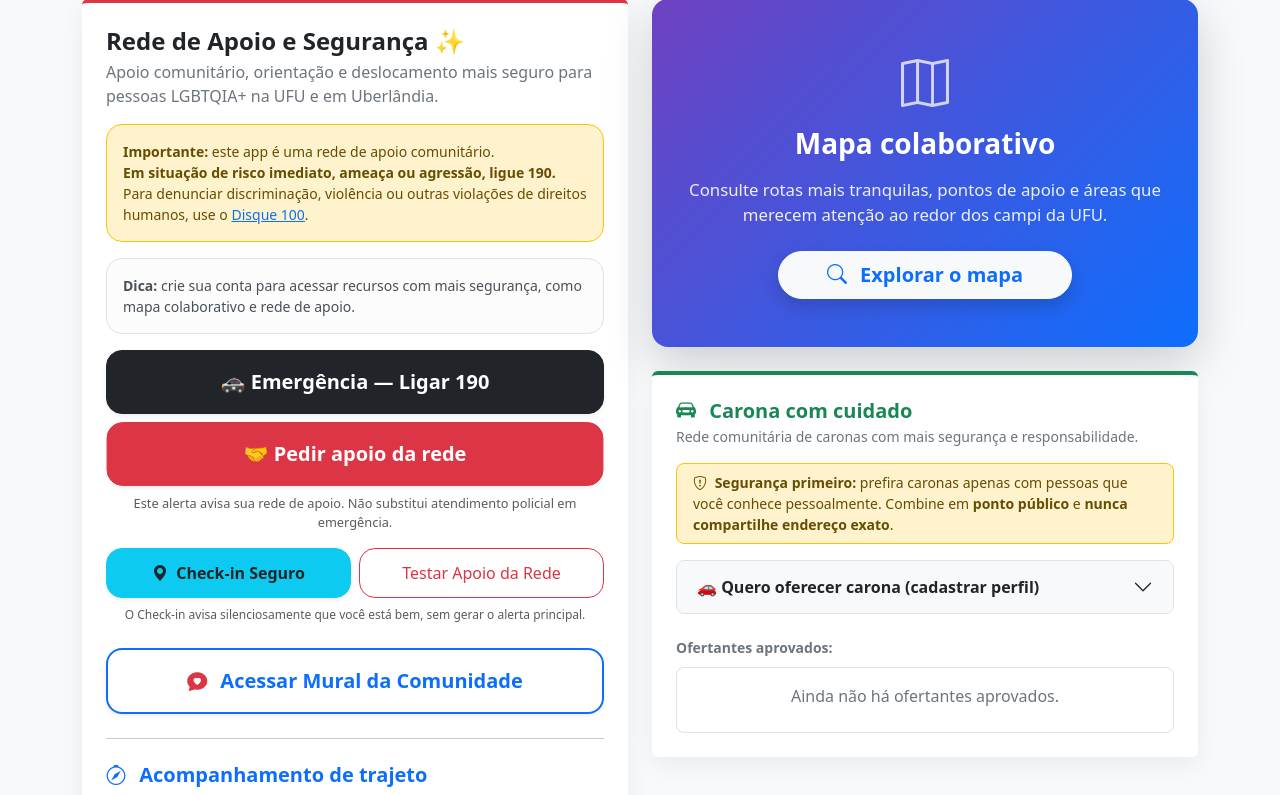
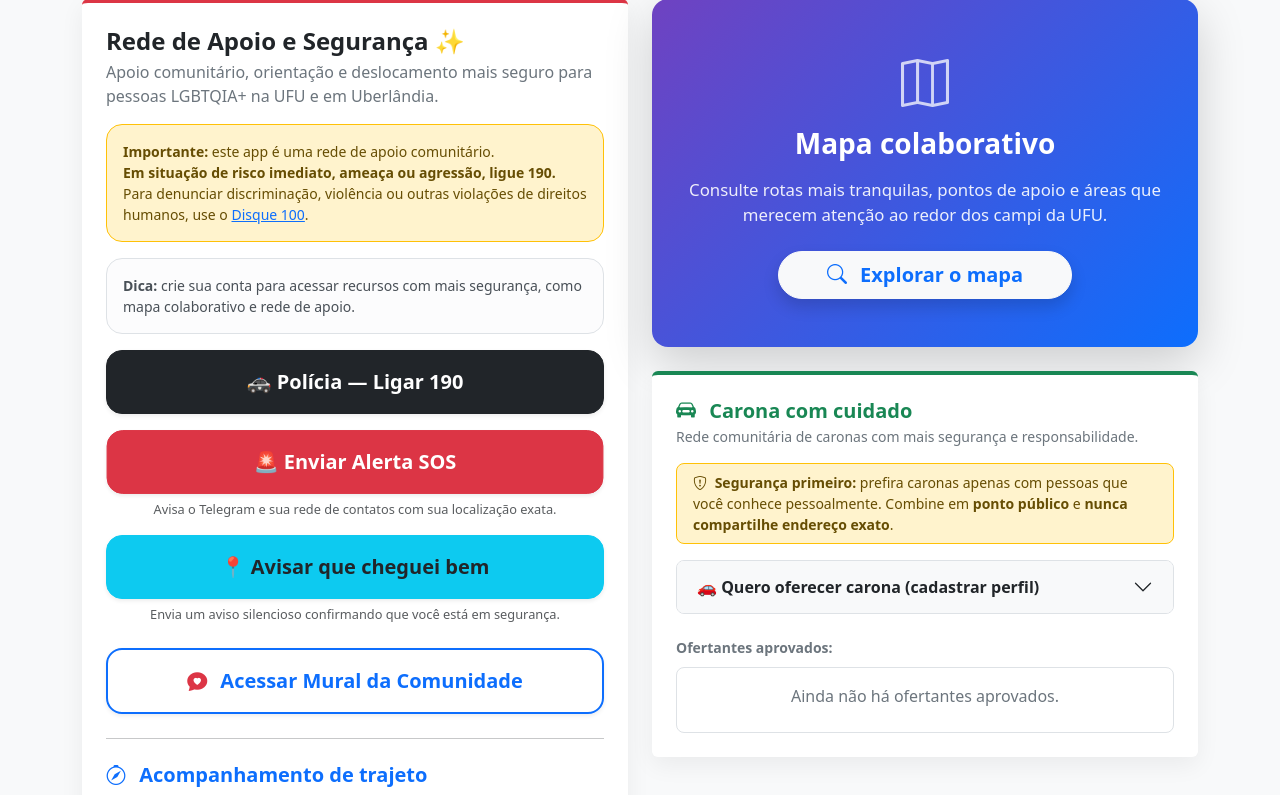
Before and after one commit to sabrinaandraderocha-cmyk/rainbowsafe, a Flask app: page / in a window 1280 px wide. Shown: the part 81-876 px from the top of the page. Run offline with Flask 3, Linux system fonts and the light colour scheme; data that the repository does not hold is empty; some libraries are stand-ins or nearby versions.

Commit message:
Update index.html

```diff
--- a/templates/index.html
+++ b/templates/index.html
@@ -61,35 +61,24 @@
               </div>
             {% endif %}
 
-            <div class="d-grid gap-2 mb-3">
+            <div class="d-grid gap-3 mb-4">
               <a href="tel:190" class="btn btn-dark btn-lg rounded-4 py-3 shadow-sm fw-bold">
-                🚓 Emergência — Ligar 190
+                🚓 Polícia — Ligar 190
               </a>
 
               <button id="btnSOS" class="btn btn-danger btn-lg rounded-4 py-3 shadow-sm fw-bold">
-                🤝 Pedir apoio da rede
+                🚨 Enviar Alerta SOS
               </button>
+              <div class="small text-muted text-center" style="font-size: 0.8rem; margin-top: -10px;">
+                Avisa o Telegram e sua rede de contatos com sua localização exata.
+              </div>
 
-              <div class="small text-muted text-center" style="font-size: 0.8rem;">
-                Este alerta avisa sua rede de apoio. Não substitui atendimento policial em emergência.
+              <button id="btnCheckin" class="btn btn-info btn-lg rounded-4 py-3 text-dark fw-bold shadow-sm">
+                📍 Avisar que cheguei bem
+              </button>
+              <div class="small text-muted text-center" style="font-size: 0.8rem; margin-top: -10px;">
+                Envia um aviso silencioso confirmando que você está em segurança.
               </div>
-            </div>
-
-            <div class="row g-2">
-              <div class="col-sm-6">
-                <button id="btnCheckin" class="btn btn-info w-100 rounded-4 text-dark fw-bold shadow-sm" style="padding: 12px 0;">
-                  <i class="bi bi-geo-alt-fill me-1"></i> Check-in Seguro
-                </button>
-              </div>
-              <div class="col-sm-6">
-                <button id="btnTest" class="btn btn-outline-danger w-100 rounded-4" style="padding: 12px 0;">
-                  Testar Apoio da Rede
-                </button>
-              </div>
-            </div>
-
-            <div class="small text-muted mt-2 text-center" style="font-size: 0.75rem;">
-              O Check-in avisa silenciosamente que você está bem, sem gerar o alerta principal.
             </div>
 
             <div class="mt-4">
```
